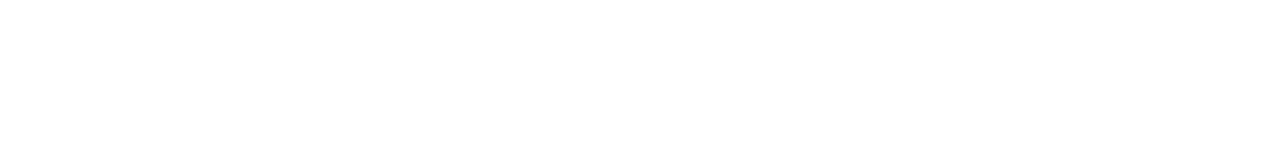
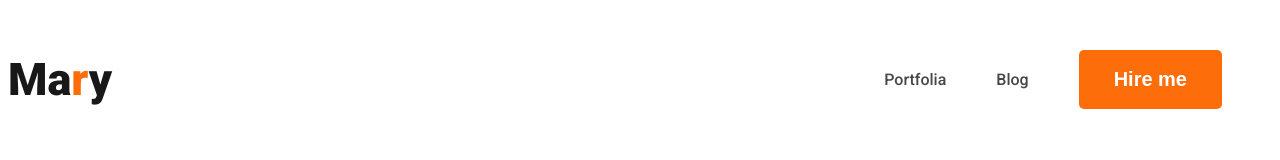
Before and after one commit to nazim41/DAVELOPER-PORTFOLIO, a plain HTML site: page index.html in a window 1280 px wide. Drawn offline with Linux system fonts and the light colour scheme.

Commit message:
nav bar done

```diff
--- a/index.html
+++ b/index.html
@@ -4,8 +4,41 @@
     <meta charset="UTF-8">
     <meta name="viewport" content="width=device-width, initial-scale=1.0">
     <title> Daveloper portfolio </title>
+
+    <link rel="preconnect" href="https://fonts.googleapis.com">
+    <link rel="preconnect" href="https://fonts.gstatic.com" crossorigin>
+    <link href="https://fonts.googleapis.com/css2?family=Open+Sans:ital,wght@0,300;0,400;0,500;0,600;0,700;0,800;1,300;1,400;1,500;1,700;1,800&family=Poppins:ital,wght@0,100;0,200;0,300;0,400;0,500;0,600;0,800;0,900;1,100;1,200;1,300;1,400;1,500;1,700;1,800&family=Roboto:ital,wght@0,500;0,700;0,900;1,400;1,500;1,700;1,900&display=swap" rel="stylesheet">
+
+<!-- google font -->
+
+
+
+
+
+
+
+
+    <link rel="stylesheet" href="styles\portfolia.css">
 </head>
 <body>
+  <header>
+<nav>
+    <h3 class="nav-title">Ma<span class="text-primary">r</span>y</h3>
+    <ul><li><a href="#">Portfolia</a></li>
+    <li><a href="#">Blog</a></li>
+    <li><button class="btn-primary">Hire me</button></li></ul>
 
+</nav>
+  </header>
+
+  <main>
+
+  </main>
+
+
+  <footer>
+
+
+  </footer>
 </body>
 </html>
--- /dev/null
+++ b/styles/portfolia.css
@@ -0,0 +1,57 @@
+
+body{
+    font-family: 'Open Sans', sans-serif;
+font-family: 'Poppins', sans-serif;
+font-family: 'Roboto', sans-serif;
+}
+ .text-primary{
+color:#FD6E0A;
+ }
+
+
+.btn-primary{
+    border-radius: 5px;
+    background: #FD6E0A;
+    border: 0;
+    font-size: 20px;
+    font-weight: 700;
+    color: #fff;
+    padding: 18px 35px;
+}
+
+
+
+
+
+
+
+
+
+
+
+
+/*nav related style*/
+nav{
+    display: flex;
+    justify-content: space-between;
+    align-items: center;
+}
+.nav-title{
+    color: #181818;
+font-size: 45px;
+font-weight: 800;
+}
+
+nav > ul{
+    display: flex;
+    align-items: center;
+}
+nav li{
+    list-style-type: none;
+    margin-right: 50px;
+
+}
+nav a{
+    text-decoration: none;
+    color: #474747;
+}
```
